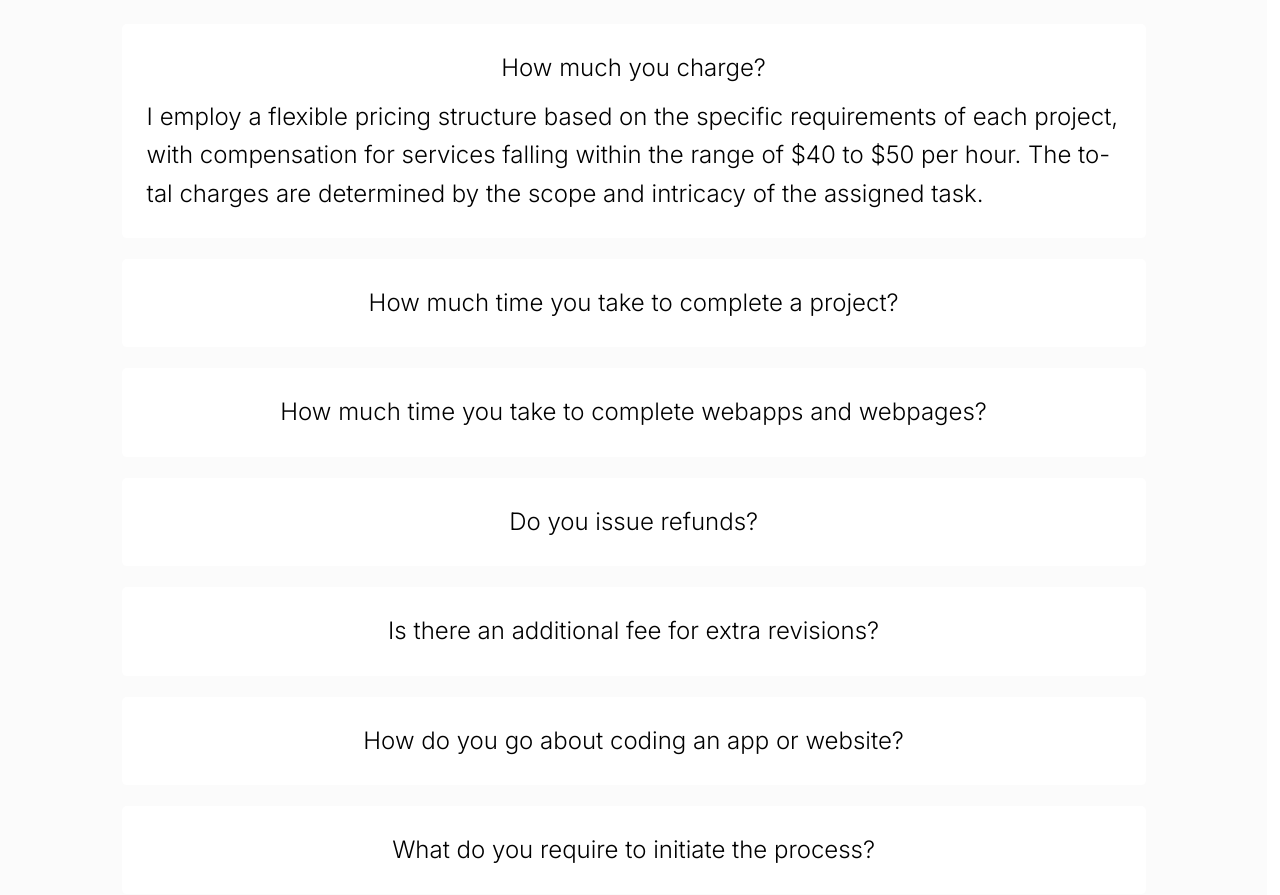
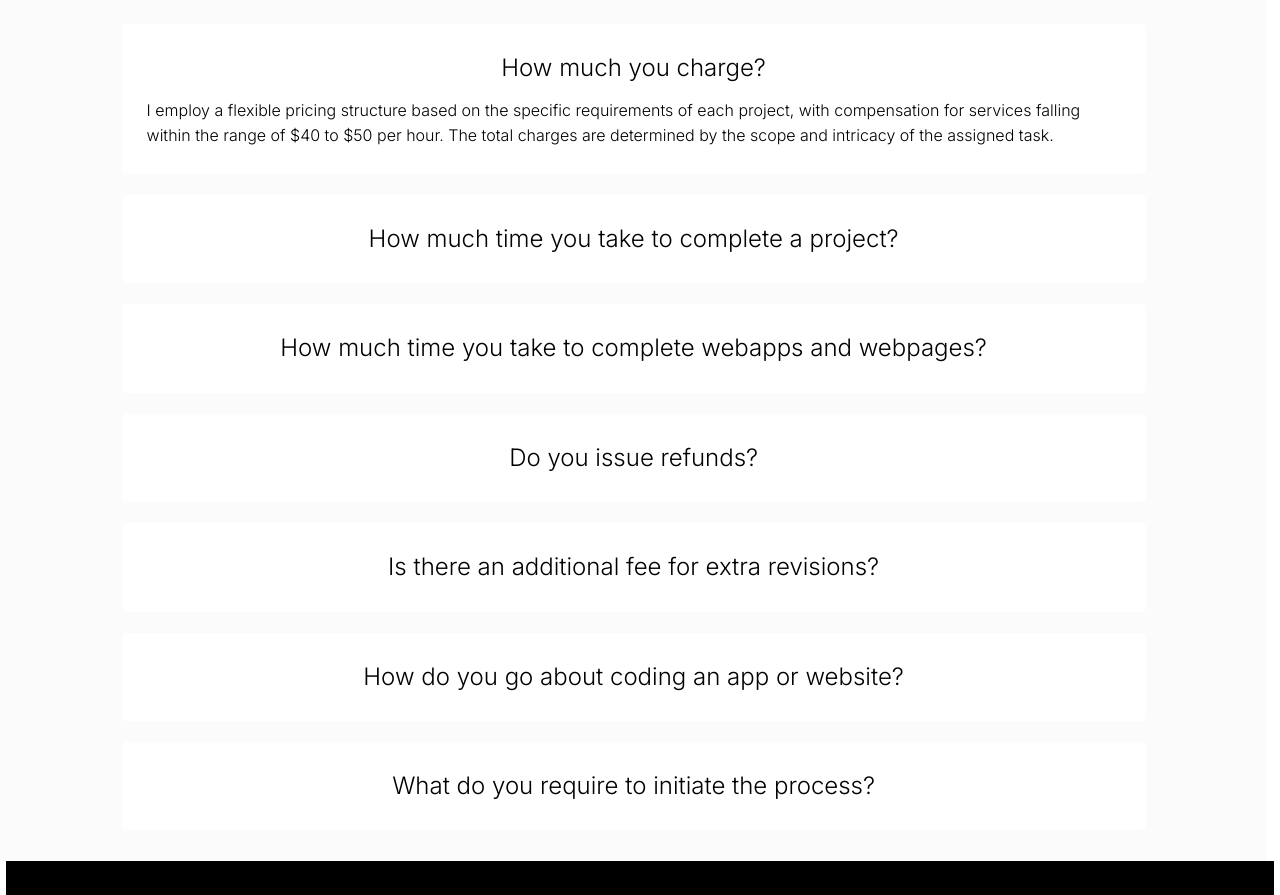
Before and after one commit to Ali-Umair-Khan/profile, a Next.js app: page / in a window 1280 px wide. Shown: the part 3010-3905 px from the top of the page. Built offline with nearby package versions, Linux system fonts and the light colour scheme; a web font is replaced by a local one.

Commit message:
changes in Faq fontSi

```diff
--- a/src/app/components/faq/faq.scss
+++ b/src/app/components/faq/faq.scss
@@ -82,7 +82,7 @@
             color:#b6b5b5;
         }
         .hero__faqs-answer{
-            font-size:2.4rem;
+            font-size:1.6rem;
                 font-weight:300;
                 text-align:left;
             /* margin:0 auto; */
```
